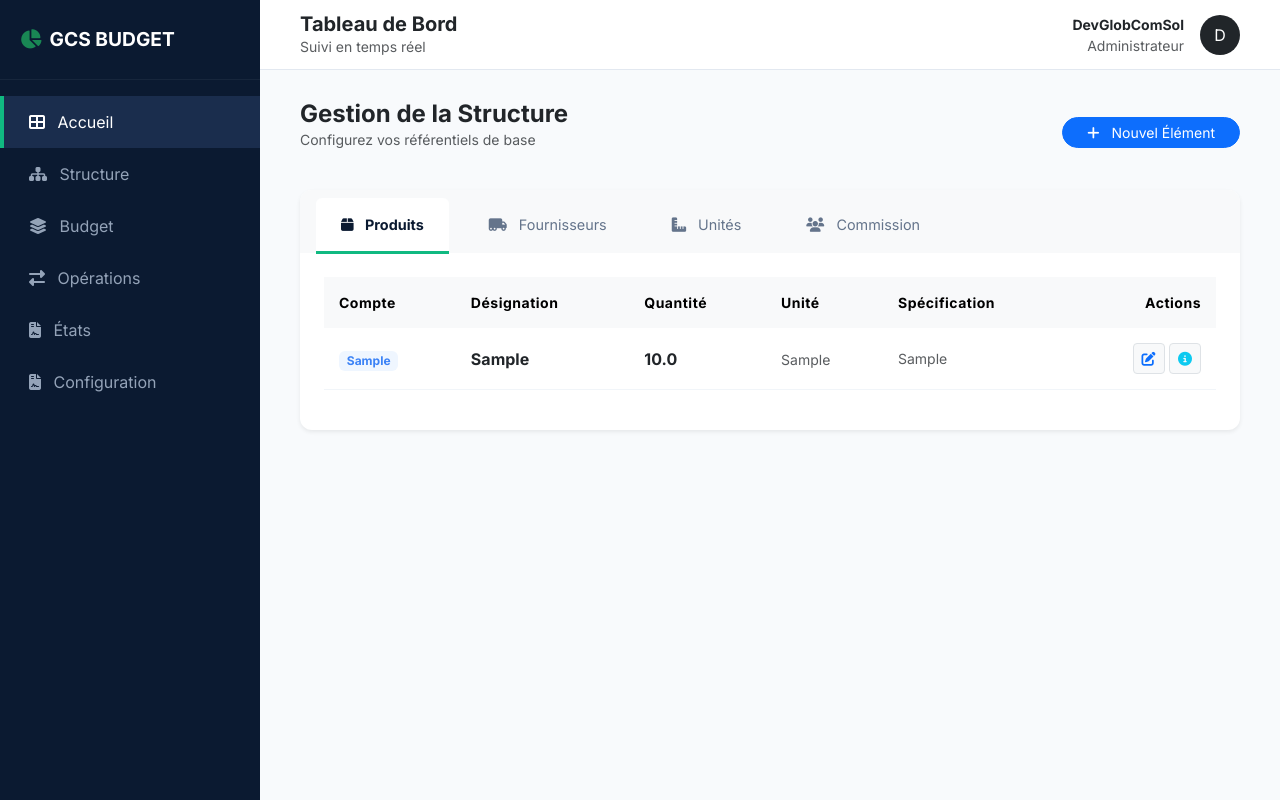
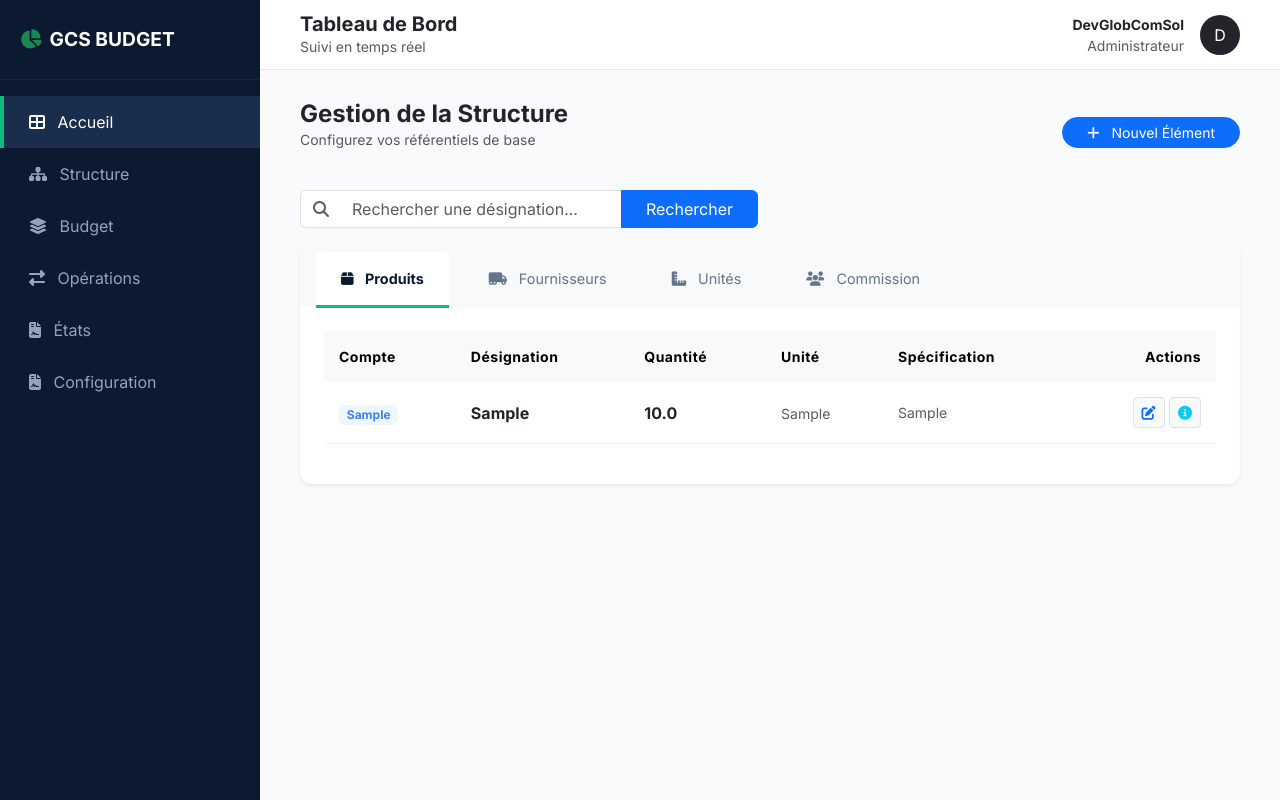
Before and after one commit to michelabt1-source/GESTBUDGET, a Django app: page /structure/ in a window 1280 px wide. Run offline with Django 5.2, Linux system fonts and the light colour scheme; tables that the repository leaves empty hold one stand-in row (values such as "Sample post").

Commit message:
Sauvegarde

```diff
--- a/PROJETGCS/urls.py
+++ b/PROJETGCS/urls.py
@@ -23,4 +23,5 @@ urlpatterns = [
     path('admin/', admin.site.urls),
     path('', views.home, name='home'),
     path('structure/', views.structure_view, name='structure_page'),
+    path('index/', views.index, name='index'),
 ]
--- a/budget_app/templates/budget_app/config.html
+++ /dev/null
@@ -1,4 +0,0 @@
-{% extends 'budget_app/base.html' %}
-{% block content %}
-    <h1>Page en cours de construction...</h1>
-{% endblock %}
--- a/budget_app/templates/budget_app/structure.html
+++ b/budget_app/templates/budget_app/structure.html
@@ -10,7 +10,25 @@
         <i class="fas fa-plus me-2"></i> Nouvel Élément
     </button>
 </div>
+<div class="row mb-3">
+    <div class="col-md-6">
+        <form method="GET" action="{% url 'structure_page' %}" class="d-flex">
+            <div class="input-group">
+                <span class="input-group-text bg-white border-end-0">
+                    <i class="fas fa-search text-muted"></i>
+                </span>
+                <input type="text" name="q" class="form-control border-start-0"
+                       placeholder="Rechercher une désignation..."
+                       value="{{ query_search|default:'' }}">
+                <button class="btn btn-primary px-4" type="submit">Rechercher</button>
 
+                {% if query_search %}
+                    <a href="{% url 'structure_page' %}" class="btn btn-outline-secondary">X</a>
+                {% endif %}
+            </div>
+        </form>
+    </div>
+</div>
 <div class="card-custom border-0 shadow-sm p-0 overflow-hidden" style="height: auto;">
     <ul class="nav nav-tabs bg-light px-3 pt-2 border-0" id="structureTab" role="tablist">
         <li class="nav-item">
--- a/budget_app/urls.py
+++ b/budget_app/urls.py
@@ -1,6 +1,7 @@
 from django.urls import path
 from . import views
 urlpatterns = [
+    path('index/', views.index, name='index'),
     path('', views.home, name='home'),
     path('structure/', views.structure_view, name='structure_page'),# Ajoutez d'autres URL pour les différentes vues de votre application
 ]
--- a/budget_app/views.py
+++ b/budget_app/views.py
@@ -21,10 +21,22 @@ def home(request):
     }
     return render(request, 'budget_app/home.html', context)
 def structure_view(request):
+    # 1. Récupérer le mot-clé tapé par l'utilisateur
+    query = request.GET.get('q')
+
+    # 2. Filtrer les produits si une recherche est lancée
+    if query:
+        produits_list = Produit.objects.filter(designation__icontains=query).order_by('designation')
+    else:
+        produits_list = Produit.objects.all().order_by('designation')
     context = {
+
         'produits': Produit.objects.all(),
         'fournisseurs': Fournisseur.objects.all(),
         'unites': Unite.objects.all(),
         'commissions': MembresCommission.objects.all(),
     }
     return render(request, 'budget_app/structure.html', context)
+
+def index(request):
+    return render(request, 'budget_app/index.html')
```
